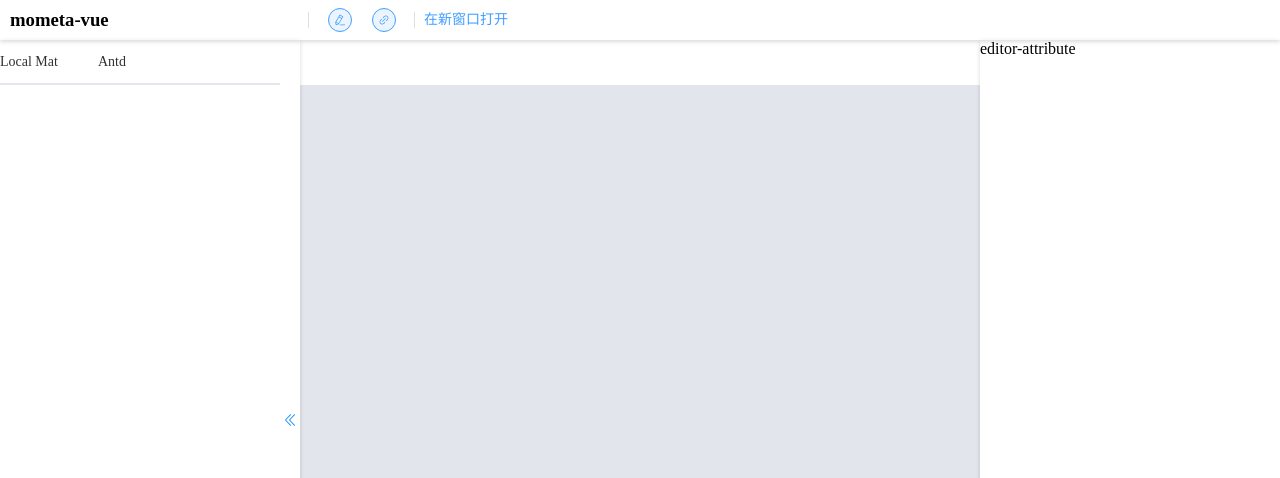
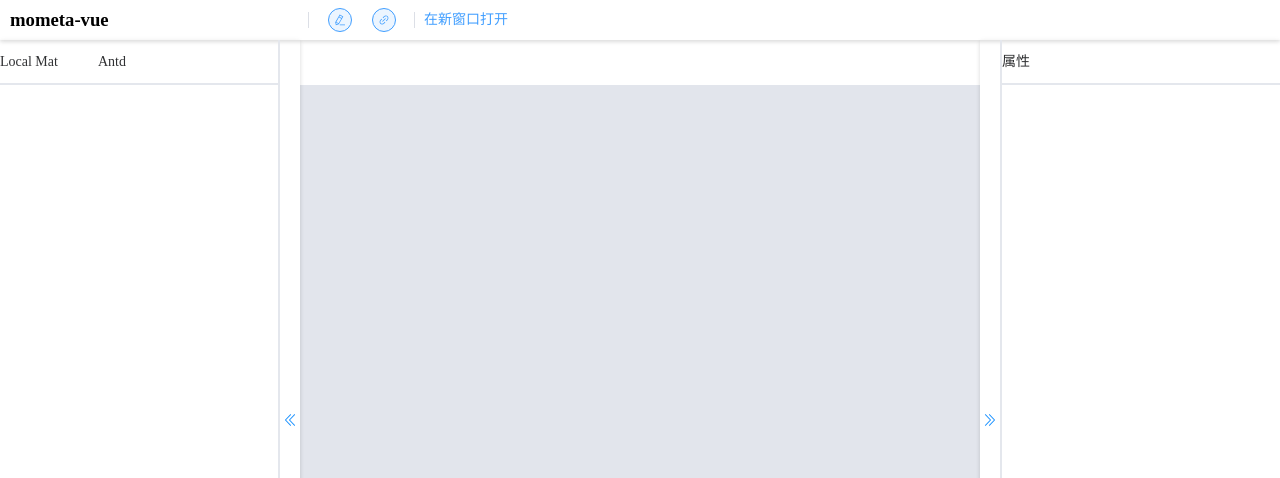
Before and after one commit to yangxiuxiu1115/mometa-vue, a Vue app in the folder packages/editor/: page / in a window 1280 px wide. Shown: the top 478 px of the page. Built offline with nearby package versions, Linux system fonts and the light colour scheme.

Commit message:
feat: 右侧属性菜单

```diff
--- a/packages/editor/src/App.vue
+++ b/packages/editor/src/App.vue
@@ -1,18 +1,15 @@
 <script setup lang="ts">
-import { ref } from 'vue'
-
 import EditorHeader from './views/Header/EditorHeader.vue'
 import { EditorAttribute, EditorMaterial, EditorStage } from './views/Content'
 
 import { useProvider } from '@/hooks/useProvider'
+import useState from '@/hooks/useState'
 
 useProvider('isEdit', true)
 useProvider('showAddress', true)
 
-const leftPanalCollapse = ref(false)
-const changeLeftPanalCollapse = (val: boolean) => {
-  leftPanalCollapse.value = val
-}
+const [leftPanalCollapse, changeLeftPanalCollapse] = useState<boolean>(false)
+const [rightPanalCollapse, changeRightPanalCollapse] = useState<boolean>(false)
 </script>
 
 <template>
@@ -21,7 +18,7 @@ const changeLeftPanalCollapse = (val: boolean) => {
       <EditorHeader />
     </el-header>
     <el-container>
-      <el-aside :width="leftPanalCollapse ? '20px' : '300px'" class="editor-left-panal">
+      <el-aside :width="leftPanalCollapse ? '20px' : '300px'" class="panal-transition">
         <EditorMaterial
           :left-panal-collapse="leftPanalCollapse"
           @change-left-panal-collapse="changeLeftPanalCollapse"
@@ -30,8 +27,11 @@ const changeLeftPanalCollapse = (val: boolean) => {
       <el-main>
         <EditorStage />
       </el-main>
-      <el-aside width="300px">
-        <EditorAttribute />
+      <el-aside :width="rightPanalCollapse ? '20px' : '300px'" class="panal-transition">
+        <EditorAttribute
+          :right-panal-collapse="rightPanalCollapse"
+          @change-right-panal-collapse="changeRightPanalCollapse"
+        />
       </el-aside>
     </el-container>
   </el-container>
@@ -47,7 +47,7 @@ const changeLeftPanalCollapse = (val: boolean) => {
   box-shadow: 0 0 6px 0 rgb(0 0 0 / 4%), 0 2px 4px 0 rgb(0 0 0 / 12%);
   z-index: 1;
 }
-.editor-left-panal {
+.panal-transition {
   transition: width 0.25s linear;
 }
 .el-main {
--- /dev/null
+++ b/packages/editor/src/hooks/useState.ts
@@ -0,0 +1,15 @@
+import { ref } from 'vue'
+import type { UnwrapRef } from 'vue'
+
+type BaseType = number | boolean | string
+const useState = <T extends BaseType>(val: T) => {
+  const state = ref(val)
+  const handle = (val: UnwrapRef<T>) => {
+    console.log(val, state)
+    state.value = val
+  }
+
+  return [state, handle] as const
+}
+
+export default useState
--- a/packages/editor/src/views/Content/Attribute/EditorAttribute.vue
+++ b/packages/editor/src/views/Content/Attribute/EditorAttribute.vue
@@ -1,9 +1,57 @@
 <template>
-  <div class="editor-attribute">editor-attribute</div>
+  <div class="editor-attribute">
+    <el-tabs :class="{ 'el-tabs_hidden': props.rightPanalCollapse }">
+      <el-tab-pane label="属性" name="attribute">attribute</el-tab-pane>
+    </el-tabs>
+    <div class="colse-btn" @click="handleCollapse">
+      <el-icon color="rgb(24, 144, 255)">
+        <DArrowLeft v-if="props.rightPanalCollapse" />
+        <DArrowRight v-else />
+      </el-icon>
+    </div>
+  </div>
 </template>
 
 <script setup lang="ts">
-import { ref } from 'vue'
+import { DArrowLeft, DArrowRight } from '@element-plus/icons-vue'
+
+const props = defineProps<{
+  rightPanalCollapse: boolean
+}>()
+const emits = defineEmits(['changeRightPanalCollapse'])
+
+const handleCollapse = () => {
+  emits('changeRightPanalCollapse', !props.rightPanalCollapse)
+}
 </script>
 
-<style scoped lang="less"></style>
+<style scoped lang="less">
+.editor-attribute {
+  display: flex;
+  height: 100%;
+  flex-direction: row-reverse;
+
+  .el-tabs.el-tabs_hidden {
+    width: 0;
+    margin: 0;
+    opacity: 0;
+    padding: 0;
+    border: none;
+  }
+  .el-tabs {
+    overflow: hidden;
+    flex: 1;
+    opacity: 1;
+    transition: all ease 0.25s;
+    --el-tabs-header-height: 45px;
+  }
+  .colse-btn {
+    width: 20px;
+    display: flex;
+    align-items: center;
+    justify-content: center;
+    cursor: pointer;
+    border-right: 2px solid var(--el-border-color-light);
+  }
+}
+</style>
--- a/packages/editor/src/views/Content/Editor/EditorStage.vue
+++ b/packages/editor/src/views/Content/Editor/EditorStage.vue
@@ -1,6 +1,6 @@
 <template>
   <div class="editor-stage">
-    <div class="location-widget"></div>
+    <div v-show="showAddress" class="location-widget"></div>
     <div style="flex: 1 1; padding: 20px; background-color: rgb(226, 229, 236)">
       <div class="editor-stage_wrapper"></div>
     </div>
@@ -8,7 +8,9 @@
 </template>
 
 <script setup lang="ts">
-import { ref } from 'vue'
+import { useInject } from '@/hooks/useProvider'
+
+const [showAddress] = useInject<boolean>('showAddress')
 </script>
 
 <style scoped lang="less">
--- a/packages/editor/src/views/Content/Material/EditorMaterial.vue
+++ b/packages/editor/src/views/Content/Material/EditorMaterial.vue
@@ -51,6 +51,7 @@ const handleCollapse = () => {
     align-items: center;
     justify-content: center;
     cursor: pointer;
+    border-left: 2px solid var(--el-border-color-light);
   }
 }
 </style>
```
